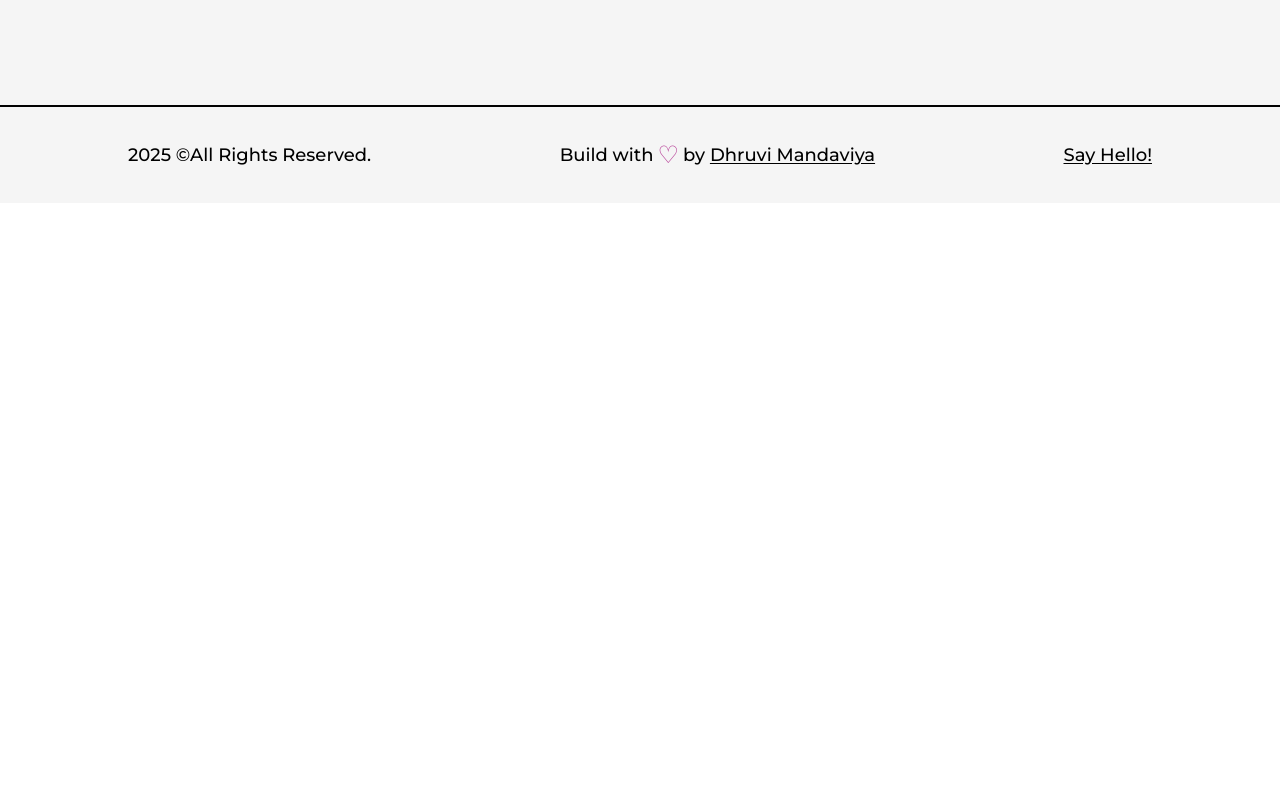
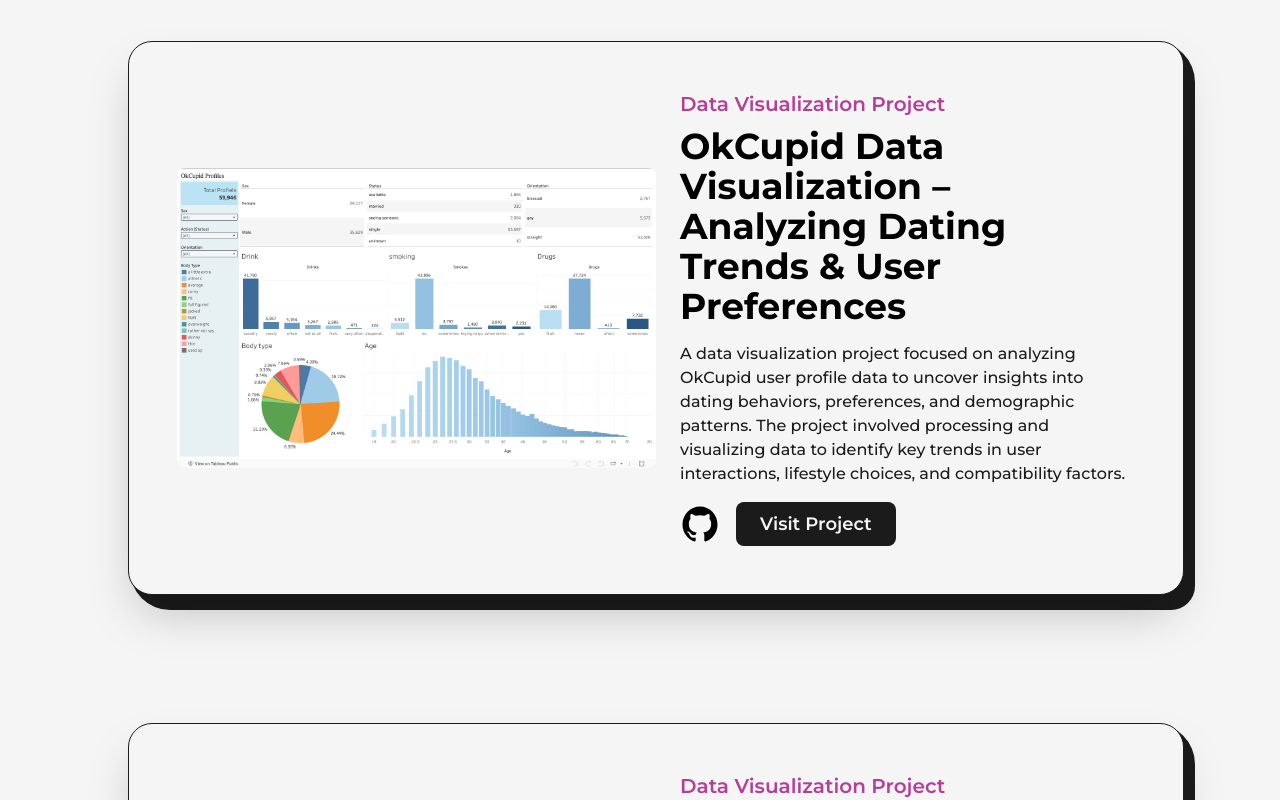
Before and after one commit to DhruviMandaviya/Portfolio_, a Next.js app: page /projects in a window 1280 px wide. Shown: the part 2920-3720 px from the top of the page. Before the commit the page ends 3123 px from the top, so only its background shows below. Built offline with nearby package versions, Linux system fonts and the light colour scheme.

Commit message:
Upload project to GitHub

```diff
--- a/src/pages/projects.js
+++ b/src/pages/projects.js
@@ -8,6 +8,8 @@
 import project1 from '../../public/images/projects/image.jpg';
 import project2 from '../../public/images/projects/Project-2.png';
 import portfolio from '../../public/images/projects/portfolio.jpg';
+import OkCupid from '../../public/images/projects/OkCupid.png';
+import ElectricVehicle from '../../public/images/projects/ElectricVehicle.png';
 import quiz from '../../public/images/projects/Quiz.png';
 import FramerImage from '@/components/FramerImage';
 import TransitionEffect from '@/components/TransitionEffect';
@@ -143,6 +145,22 @@
                                 summary="A full-stack web application designed to streamline the job search and recruitment process. The platform allows job seekers to browse and apply for jobs, while employers can post vacancies and manage applications." img={project1} />
                         </div>
 
+                        <div className='col-span-12'>
+                            <FeaturedProjects title="OkCupid Data Visualization – Analyzing Dating Trends & User Preferences"
+                                type="Data Visualization Project"
+                                github="https://public.tableau.com/app/profile/dhruvi.mandaviya/viz/OkCupid_17267606085110/Ok" link="https://public.tableau.com/app/profile/dhruvi.mandaviya/viz/OkCupid_17267606085110/Ok"
+                                summary="A data visualization project focused on analyzing OkCupid user profile data to uncover insights into dating behaviors, preferences, and demographic patterns. The project involved processing and visualizing data to identify key trends in user interactions, lifestyle choices, and compatibility factors."
+                                img={OkCupid} />
+                        </div>
+                        <div className='col-span-12'>
+                            <FeaturedProjects title="Electric Vehicle Data Analysis – Exploring Trends in EV Adoption"
+                                type="Data Visualization Project"
+                                github="https://public.tableau.com/app/profile/dhruvi.mandaviya/viz/ElectricVehicleDataAnalysis_17254788409350/Dashboard2"
+                                link="https://public.tableau.com/app/profile/dhruvi.mandaviya/viz/ElectricVehicleDataAnalysis_17254788409350/Dashboard2"
+                                summary="A data analysis project designed to explore and visualize trends in electric vehicle (EV) adoption across regions and vehicle types. The project focused on analyzing key factors such as vehicle make, model, battery range, and geographic distribution to identify emerging market trends and consumer preferences."
+                                img={ElectricVehicle} />
+                        </div>
+
                     </div>
                 </Layout>
             </main>
```
Also changed, not shown: public/images/projects/ElectricVehicle.png (added), public/images/projects/OkCupid.png (added).
